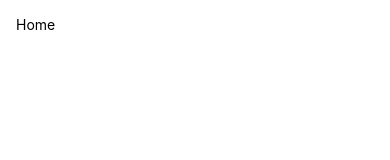
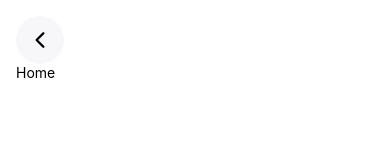
Before and after one commit to Orizaaaaa/travelnoob, a React Native app: screen /home in a window 390 px wide. Shown: the top 160 px of the page. Built offline with nearby package versions, Linux system fonts and the light colour scheme.

Commit message:
update mayor bug button back

```diff
--- a/components/elements/buttonBack/index.tsx
+++ b/components/elements/buttonBack/index.tsx
@@ -4,7 +4,7 @@ import { Ionicons } from '@expo/vector-icons'
 import { useNavigation } from '@react-navigation/native'
 
 const ButtonBack = () => {
-    const navigate = useNavigation()
+    const navigate: any = useNavigation()
     return (
         <TouchableOpacity onPress={() => navigate.goBack()} className='w-12 h-12 rounded-full bg-light flex justify-center items-center' >
             <Ionicons name="chevron-back-outline" size={24} color="black" />
--- a/screens/home/HomeScreen.tsx
+++ b/screens/home/HomeScreen.tsx
@@ -1,10 +1,12 @@
 import { View, Text, ScrollView, TouchableOpacity } from 'react-native'
 import React from 'react'
+import ButtonBack from '../../components/elements/buttonBack'
 
 const HomeScreen = () => {
 
     return (
         <ScrollView className='px-4 py-4 bg-white' >
+            <ButtonBack />
             <Text>Home</Text>
         </ScrollView>
     )
--- a/screens/login/LoginScreen.tsx
+++ b/screens/login/LoginScreen.tsx
@@ -1,7 +1,8 @@
-import { View, Text, ScrollView, TouchableOpacity } from 'react-native'
+import { View, Text, ScrollView, TouchableOpacity, Button } from 'react-native'
 import React from 'react'
 import { Ionicons } from '@expo/vector-icons';
 import ButtonBack from '../../components/elements/buttonBack';
+import { useNavigation } from '@react-navigation/native';
 
 
 const LoginScreen = () => {
--- a/screens/onboard/index.tsx
+++ b/screens/onboard/index.tsx
@@ -66,7 +66,7 @@ const OnboardScreen = ({ navigation }: any) => {
                 <View className='mb-5'>
                     {currentSlideIndex == slidesAsset.length - 1 ? (
                         <View className='h-12'>
-                            <ButtonPrimary onPress={() => navigation.replace('login')} className='flex-1 h-12' >
+                            <ButtonPrimary onPress={() => navigation.navigate('login')} className='flex-1 h-12' >
                                 <Text className='font-bold text-white'>
                                     GET STARTED
                                 </Text>
```
